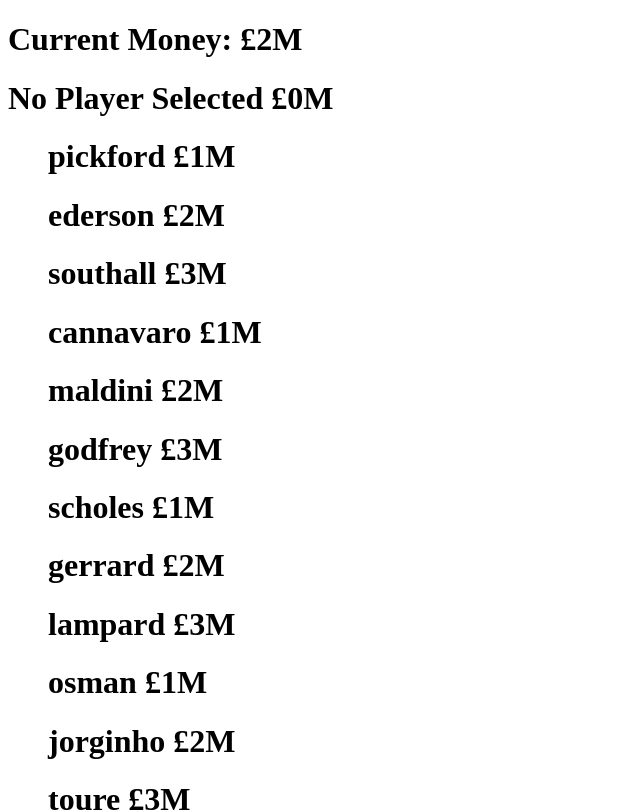
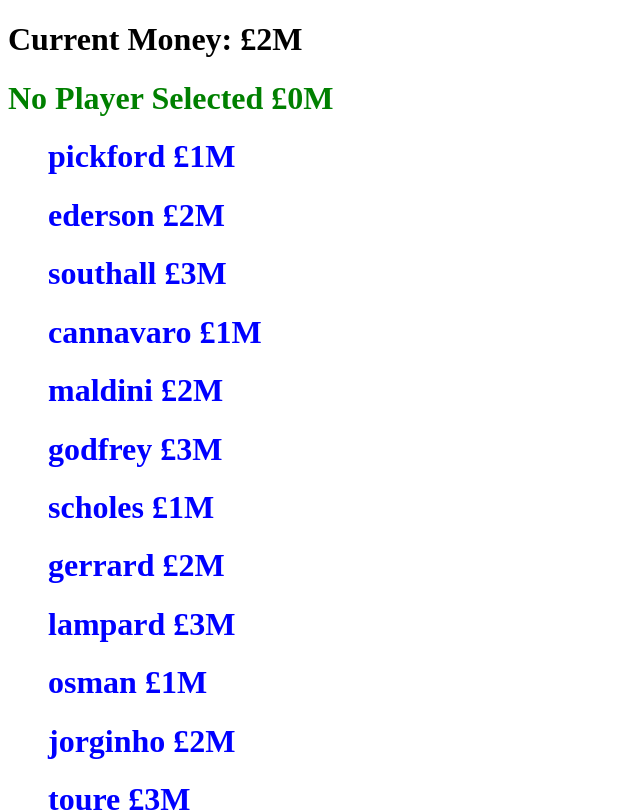
Before and after one commit to sartain/footAppTDD, a React (Create React App) app: page / in a window 1280 px wide. Shown: the top 812 px of the page, without its empty margins (0-640 px from the left). Built offline with nearby package versions, Linux system fonts and the light colour scheme.

Commit message:
Add text color styling

```diff
--- a/src/index.js
+++ b/src/index.js
@@ -1,7 +1,7 @@
 import React from "react";
 import ReactDOM from "react-dom";
 import App from "./App";
-
+import "./style.css";
 ReactDOM.render(
   <React.StrictMode>
     <App />
--- /dev/null
+++ b/src/style.css
@@ -0,0 +1,6 @@
+#player-option {
+  color: blue;
+}
+#selected-player {
+  color: green;
+}
```
Also changed, not shown: 1 other file (tests, documents, lock files or other folders).
